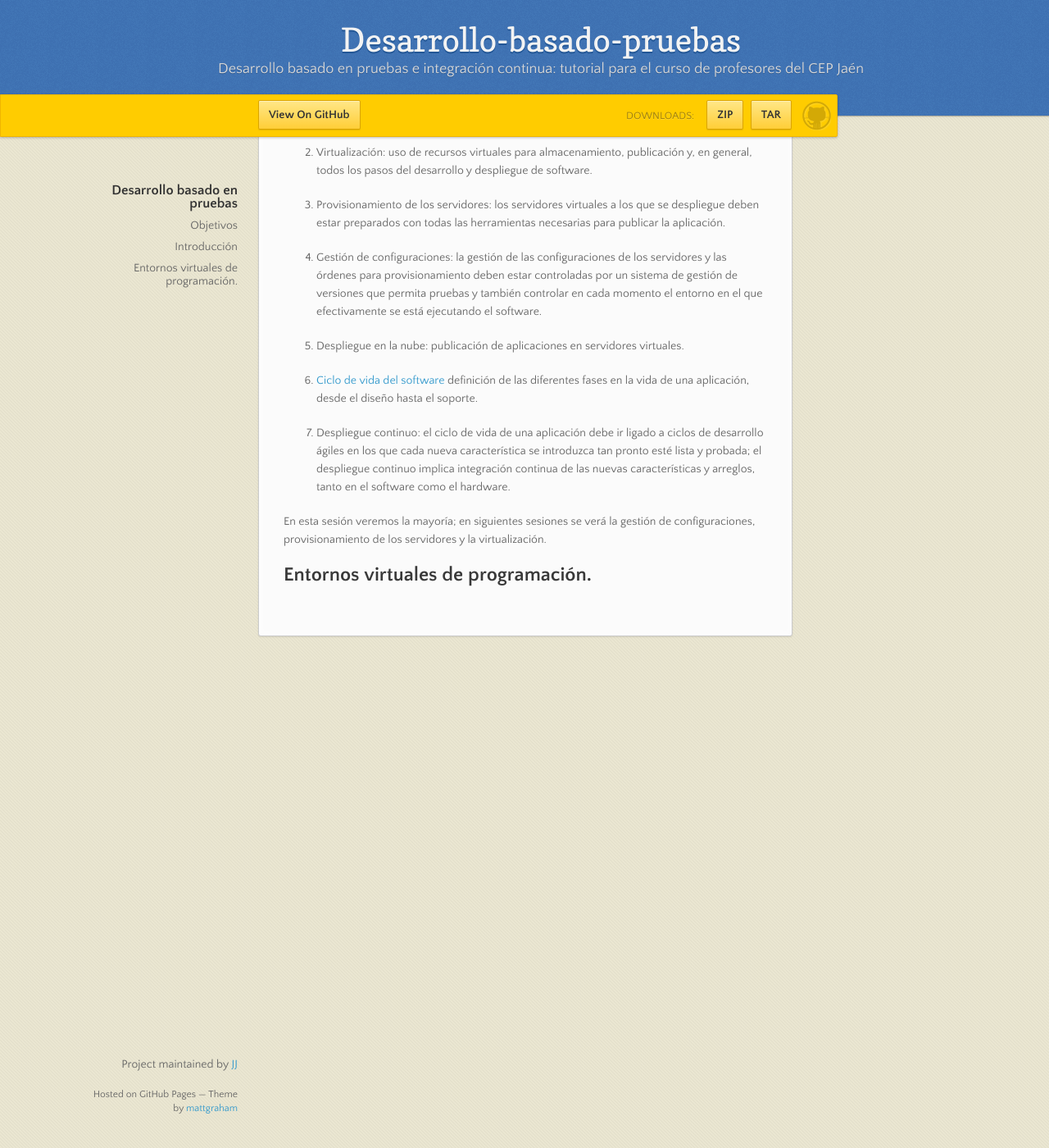
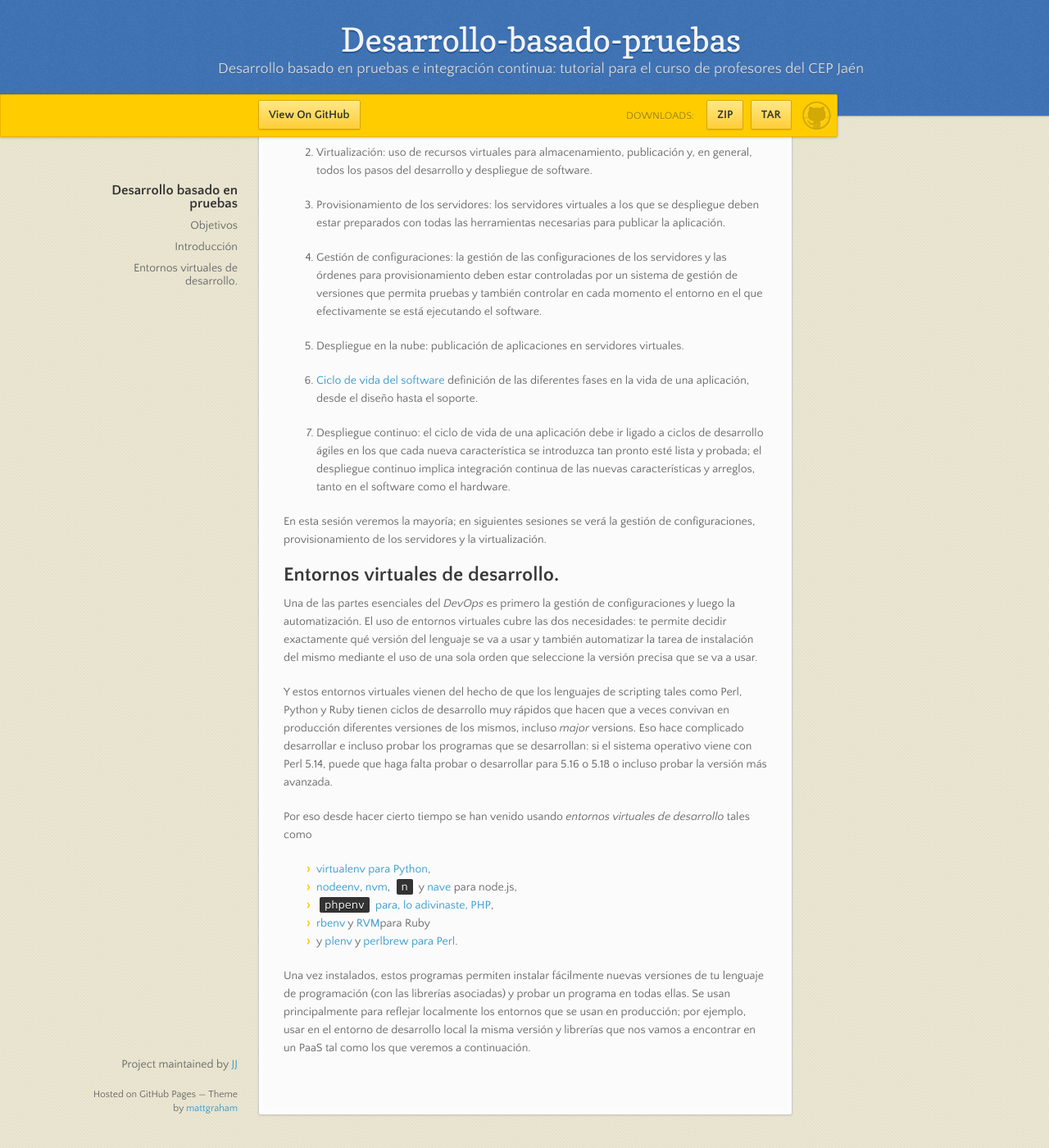
Before and after one commit to JJ/desarrollo-basado-pruebas, a Jekyll site: the page built from index.md, in a window 1280 px wide and 1400 px high, scrolled down 810 px. Shown: the whole window at 82% size. Built offline with Jekyll 4.4.1, drawn with Linux system fonts in a browser that asks for light colours; nearby versions of some CDN libraries.

Commit message:
Sync gh-pages with master

```diff
--- a/index.md
+++ b/index.md
@@ -74,4 +74,35 @@ desarrollo ágil. En concreto, *DevOps* comprende
 
 En esta sesión veremos la mayoría; en siguientes sesiones se verá la gestión de configuraciones, provisionamiento de los servidores y la virtualización.
 
-## Entornos virtuales de programación.
+## Entornos virtuales de desarrollo.
+
+Una de las partes esenciales del *DevOps* es primero la gestión de
+configuraciones y luego la automatización. El uso de entornos
+virtuales cubre las dos necesidades: te permite decidir exactamente
+qué versión del lenguaje se va a usar y también automatizar la tarea
+de instalación del mismo mediante el uso de una sola orden que
+seleccione la versión precisa que se va a usar.
+
+Y estos entornos virtuales vienen del hecho de que los lenguajes de scripting tales como Perl, Python y Ruby tienen
+ciclos de desarrollo muy rápidos que hacen que a veces convivan en
+producción diferentes versiones de los mismos, incluso *major*
+versions. Eso hace complicado desarrollar e incluso probar los
+programas que se desarrollan: si el sistema operativo viene con Perl
+5.14, puede que haga falta probar o desarrollar para 5.16 o 5.18 o
+incluso probar la versión más avanzada.
+
+Por eso desde hacer cierto tiempo se han venido usando *entornos
+virtuales de desarrollo* tales como
+* [virtualenv para Python](https://virtualenv.pypa.io/en/latest/),
+* [nodeenv](https://pypi.python.org/pypi/nodeenv/), [nvm](https://github.com/creationix/nvm), [`n`](https://github.com/tj/n) y [nave](https://github.com/isaacs/nave) para node.js,
+* [`phpenv` para, lo adivinaste, PHP](https://github.com/phpenv/phpenv),
+* [rbenv](https://github.com/sstephenson/rbenv) y [RVM](http://rvm.io)para Ruby
+* y [plenv](https://github.com/tokuhirom/plenv) y [perlbrew para Perl](http://perlbrew.pl).
+
+Una vez instalados, estos programas permiten instalar fácilmente
+nuevas versiones de tu lenguaje de programación (con las librerías
+asociadas) y probar un programa en todas ellas. Se usan principalmente
+para reflejar localmente los entornos que se usan en producción; por
+ejemplo, usar en el entorno de desarrollo local la misma versión y
+librerías que nos vamos a encontrar en un PaaS tal como los que
+veremos a continuación.
```
Also changed, not shown: README.md.
